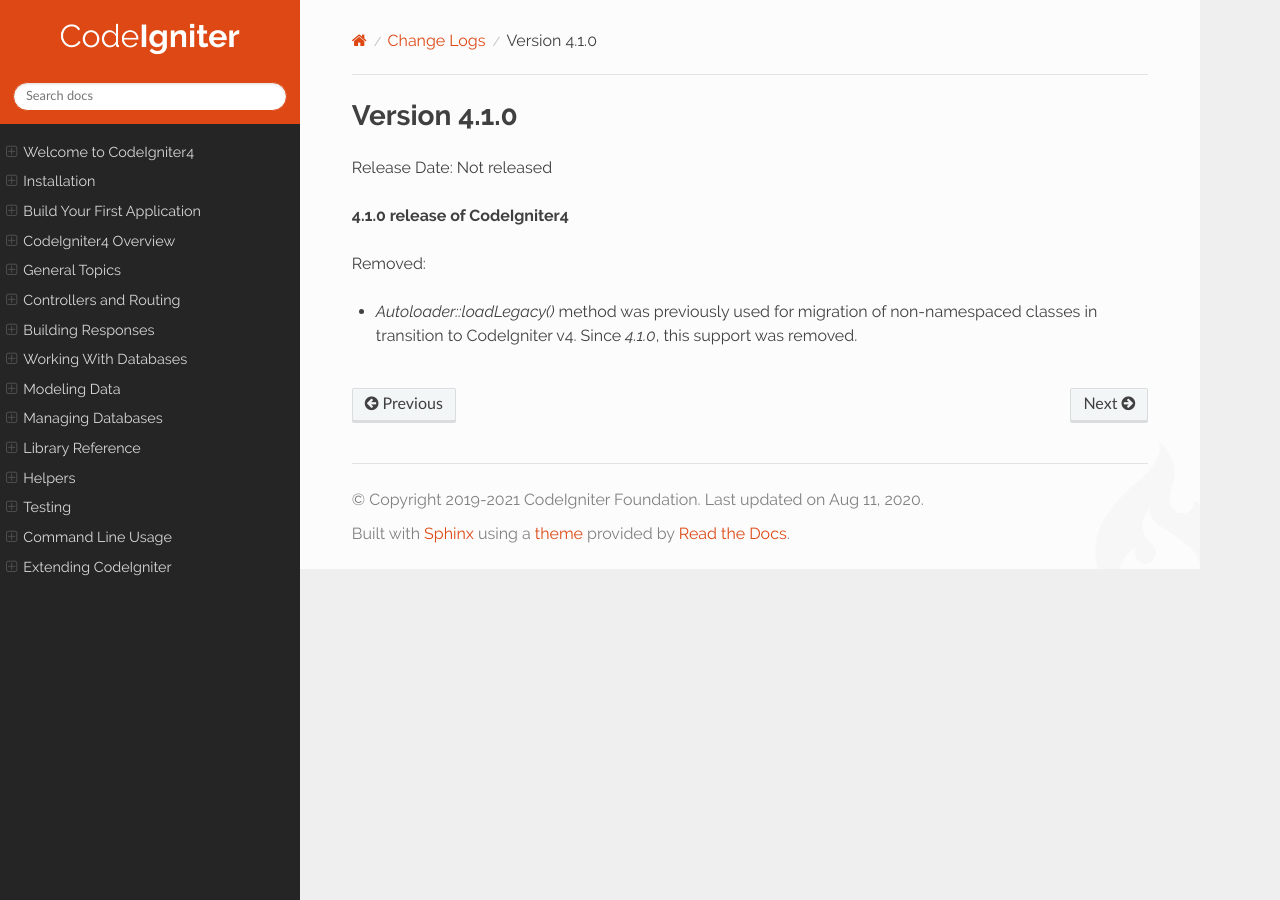
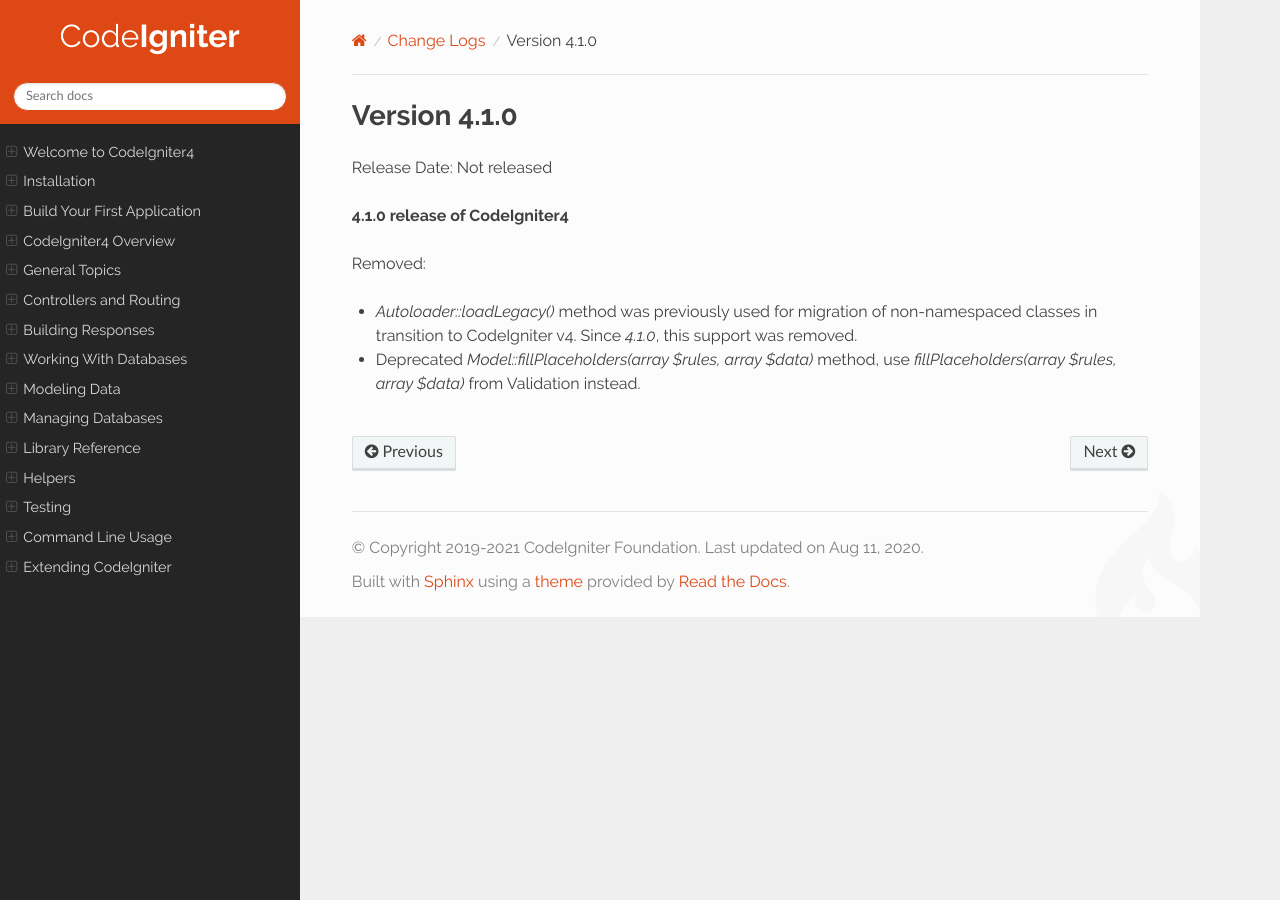
Before and after one commit to NEKOGET/ci4_user_guide_src, a Sphinx documentation site: the page built from source/changelogs/v4.1.0.rst, in a window 1280 px wide. Built offline with Sphinx 7.4.7 and the Read the Docs theme 2.0.0, drawn with Linux system fonts in a browser that asks for light colours; pages that are not in the unit, such as notebooks, are missing from menus.

Commit message:
add changelog 4.1.0 for removal Model::fillPlaceholders()

```diff
--- a/source/changelogs/v4.1.0.rst
+++ b/source/changelogs/v4.1.0.rst
@@ -8,3 +8,4 @@ Release Date: Not released
 Removed:
 
 - `Autoloader::loadLegacy()` method was previously used for migration of non-namespaced classes in transition to CodeIgniter v4. Since `4.1.0`, this support was removed.
+- Deprecated `Model::fillPlaceholders(array $rules, array $data)` method, use `fillPlaceholders(array $rules, array $data)` from Validation instead.
```
